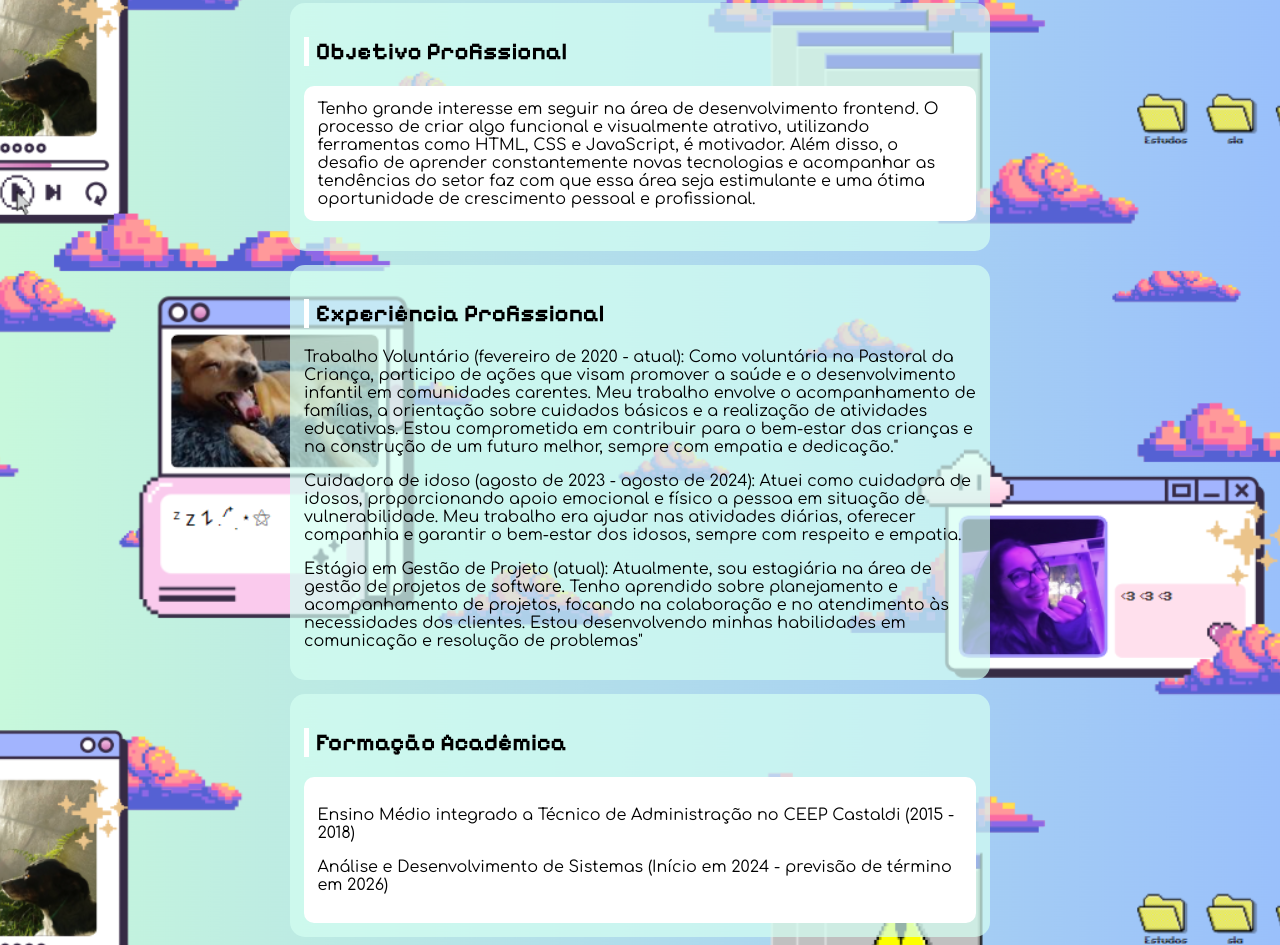
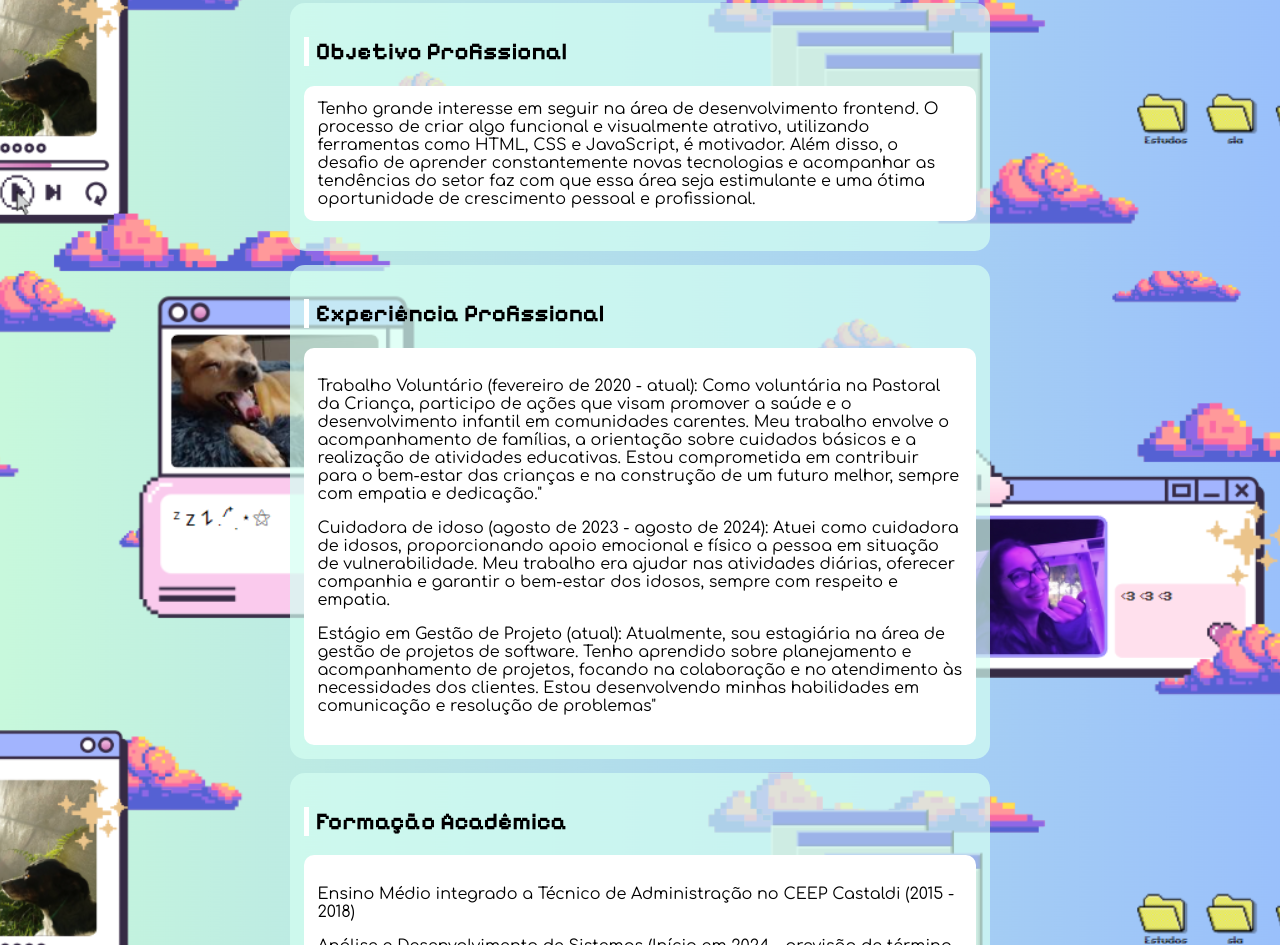
Before and after one commit to luizaisok/PaginaPessoal-ADS, a plain HTML site: page docs/index.html in a window 1280 px wide. Shown: the part 529-1474 px from the top of the page. Drawn offline with nearby package versions, Linux system fonts and the light colour scheme.

Commit message:
erroEscrita

```diff
--- a/docs/index.html
+++ b/docs/index.html
@@ -54,11 +54,11 @@
     <div>
         <section id="experiencia">
             <h2>Experiência Profissional</h2>
-            <div class=˜paragrafo">
-                <p><bold>Trabalho Voluntário (fevereiro de 2020 - atual):</bold> Como voluntária na Pastoral da Criança, participo de ações que visam promover a saúde e o desenvolvimento infantil em comunidades carentes. Meu trabalho envolve o acompanhamento de famílias, a orientação sobre cuidados básicos e a realização de atividades educativas. Estou comprometida em contribuir para o bem-estar das crianças e na construção de um futuro melhor, sempre com empatia e dedicação."</p>
-                <p><bold>Cuidadora de idoso (agosto de 2023 - agosto de 2024):</bold> Atuei como cuidadora de idosos, proporcionando apoio emocional e físico a pessoa em situação de vulnerabilidade. Meu trabalho era ajudar nas atividades diárias, oferecer companhia e garantir o bem-estar dos idosos, sempre com respeito e empatia.</p>
-                <p><bold>Estágio em Gestão de Projeto (atual):</bold> Atualmente, sou estagiária na área de gestão de projetos de software. Tenho aprendido sobre planejamento e acompanhamento de projetos, focando na colaboração e no atendimento às necessidades dos clientes. Estou desenvolvendo minhas habilidades em comunicação e resolução de problemas"</p>
-            </div>
+                <div class="paragrafo">
+                    <p><bold>Trabalho Voluntário (fevereiro de 2020 - atual):</bold> Como voluntária na Pastoral da Criança, participo de ações que visam promover a saúde e o desenvolvimento infantil em comunidades carentes. Meu trabalho envolve o acompanhamento de famílias, a orientação sobre cuidados básicos e a realização de atividades educativas. Estou comprometida em contribuir para o bem-estar das crianças e na construção de um futuro melhor, sempre com empatia e dedicação."</p>
+                    <p><bold>Cuidadora de idoso (agosto de 2023 - agosto de 2024):</bold> Atuei como cuidadora de idosos, proporcionando apoio emocional e físico a pessoa em situação de vulnerabilidade. Meu trabalho era ajudar nas atividades diárias, oferecer companhia e garantir o bem-estar dos idosos, sempre com respeito e empatia.</p>
+                    <p><bold>Estágio em Gestão de Projeto (atual):</bold> Atualmente, sou estagiária na área de gestão de projetos de software. Tenho aprendido sobre planejamento e acompanhamento de projetos, focando na colaboração e no atendimento às necessidades dos clientes. Estou desenvolvendo minhas habilidades em comunicação e resolução de problemas"</p>
+                </div>
         </section>
     </div>
     <div>
```
